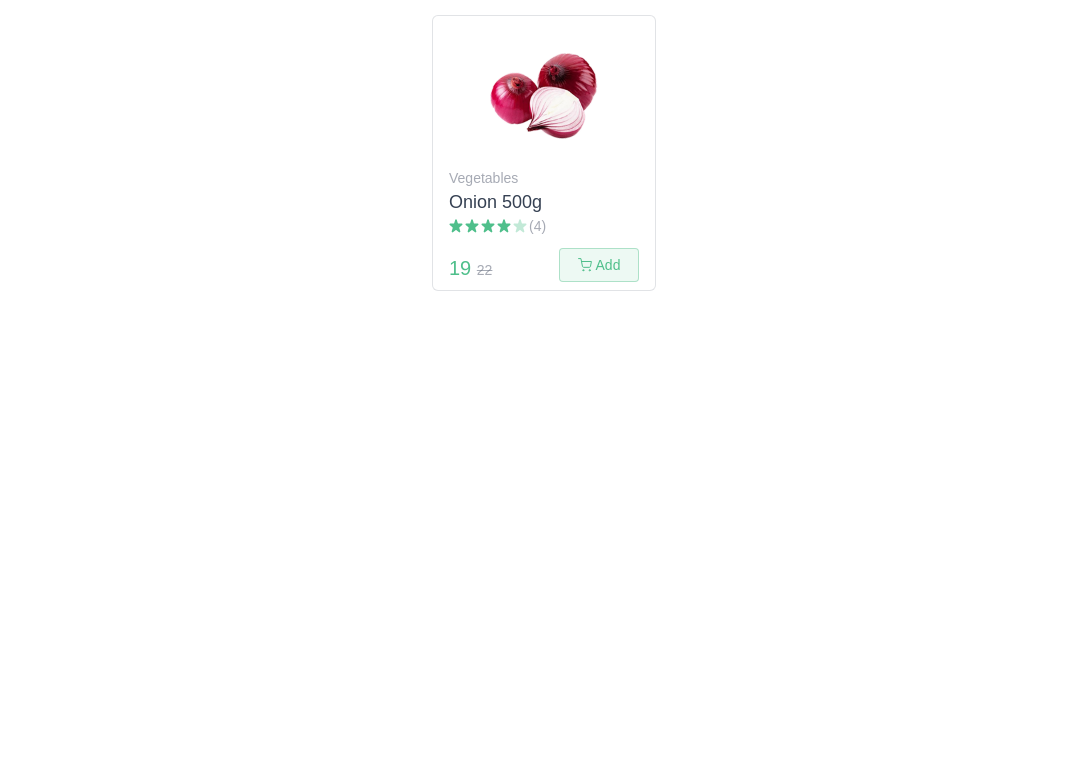
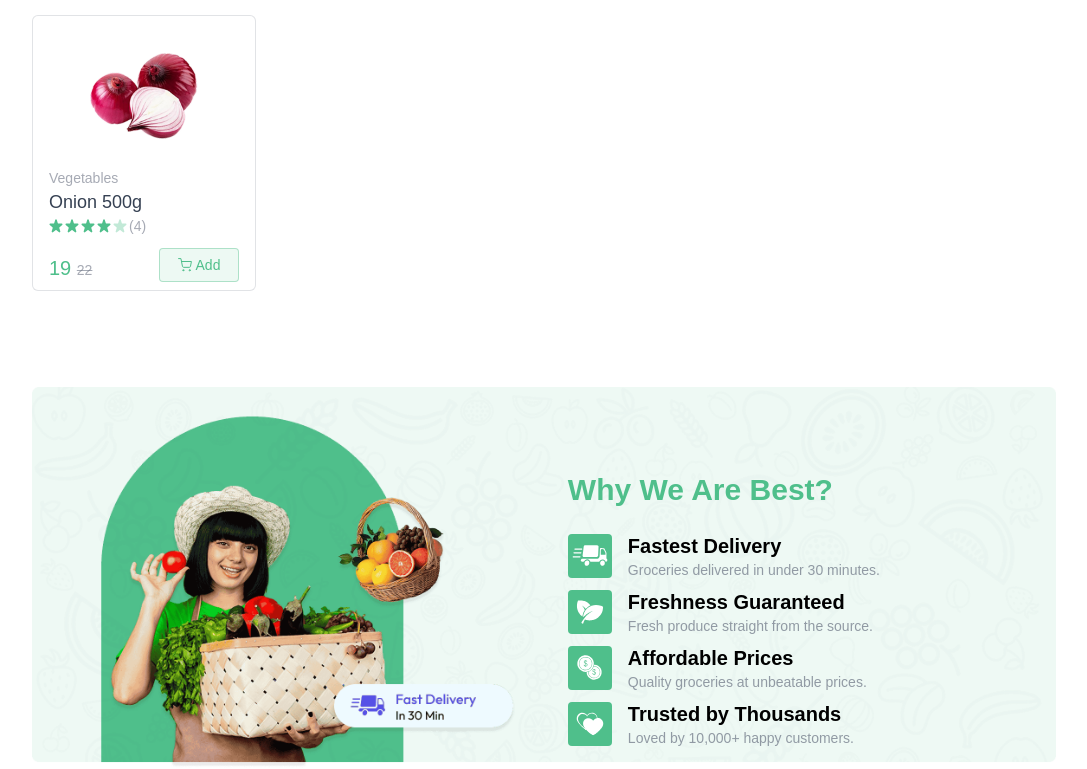
Before and after one commit to puvanakopis/GreenCart, a React (Vite) app in the folder Client/: page / in a window 1280 px wide. Shown: the part 1197-1966 px from the top of the page, without its empty margins (96-1183 px from the left). Before the commit the page ends 1488 px from the top, so only its background shows below. Built offline with nearby package versions, Linux system fonts and the light colour scheme.

Commit message:
add Bottom Banner in home

```diff
--- a/Client/src/Componets/BestSeller.jsx
+++ b/Client/src/Componets/BestSeller.jsx
@@ -7,7 +7,7 @@
     return (
         <div className="mt-16">
             <p className='text-2xl md:text-3xl font-medium'>Best Sellers</p>
-            <div className="flex justify-center flex-wrap gap-4 mt-4">
+<div className="flex justify-between flex-wrap gap-4 mt-4">
                 {products.filter((product) => product.inStock).slice(0, 5).map((product, index) => (
                         <ProductCard key={index} product={product} />
                     ))}
--- /dev/null
+++ b/Client/src/Componets/BottomBanner.jsx
@@ -0,0 +1,28 @@
+import React from 'react'
+import { assets, features } from '../assets/assets'
+
+const BottomBanner = () => {
+    return (
+        <div className='relative mt-24'>
+            <img src={assets.bottom_banner_image} alt="" className='w-full hidden md:block' />
+            <img src={assets.bottom_banner_image_sm} alt="" className='w-full md:hidden' />
+
+            <div className='absolute inset-0  flex flex-col items-center md:items-end md:justify-center pt-16 md:pr-24'>
+                <div>
+                    <h1 className='text-2xl md:text-3xl font-semibold text-primary mb-6'>Why We Are Best?</h1>
+                    {features.map((feature, index) => (
+                        <div key={index} className='pr-20 flex items-center gap-4 mt-2 '>
+                            <img src={feature.icon} alt={feature.title} className='md:w-11 w-9' />
+                            <div>
+                                <h3 className='text-lg md:text-xl font-semibold'>{feature.title}</h3>
+                                <p className='text-gray-500/70 text-xs md:text-sm'>{feature.description}</p>
+                            </div>
+                        </div>
+                    ))}
+                </div>
+            </div>
+        </div>
+    )
+}
+
+export default BottomBanner
--- a/Client/src/Pages/Home.jsx
+++ b/Client/src/Pages/Home.jsx
@@ -2,6 +2,7 @@
 import MainBanner from '../Componets/MainBanner'
 import Categories from '../Componets/Categories'
 import BestSeller from '../Componets/BestSeller'
+import BottomBanner from '../Componets/BottomBanner'
 
 const Home = () => {
   return (
@@ -9,6 +10,7 @@
         <MainBanner />
         <Categories />
         <BestSeller/>
+        <BottomBanner/>
     </div>
   )
 }
```
